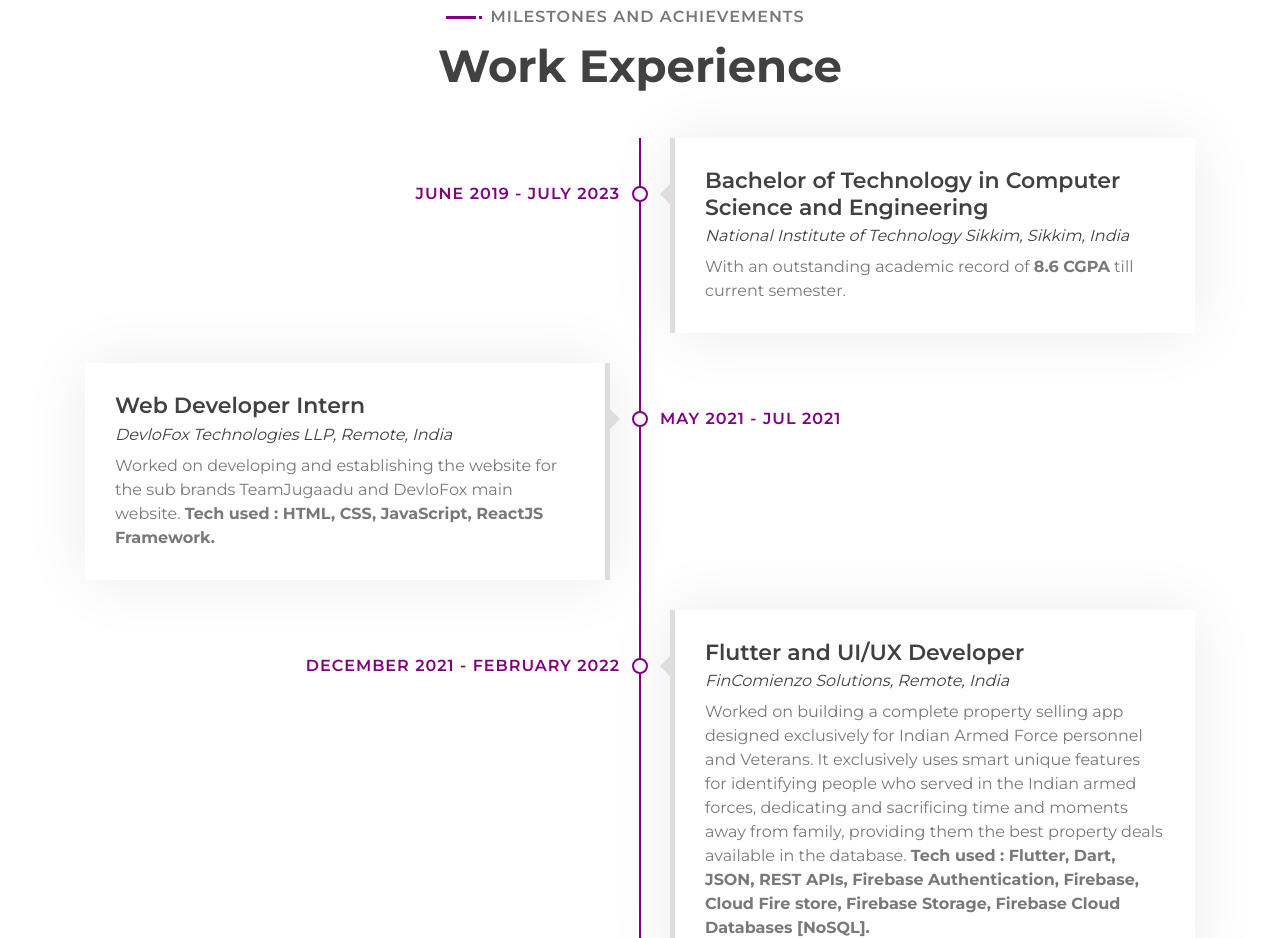
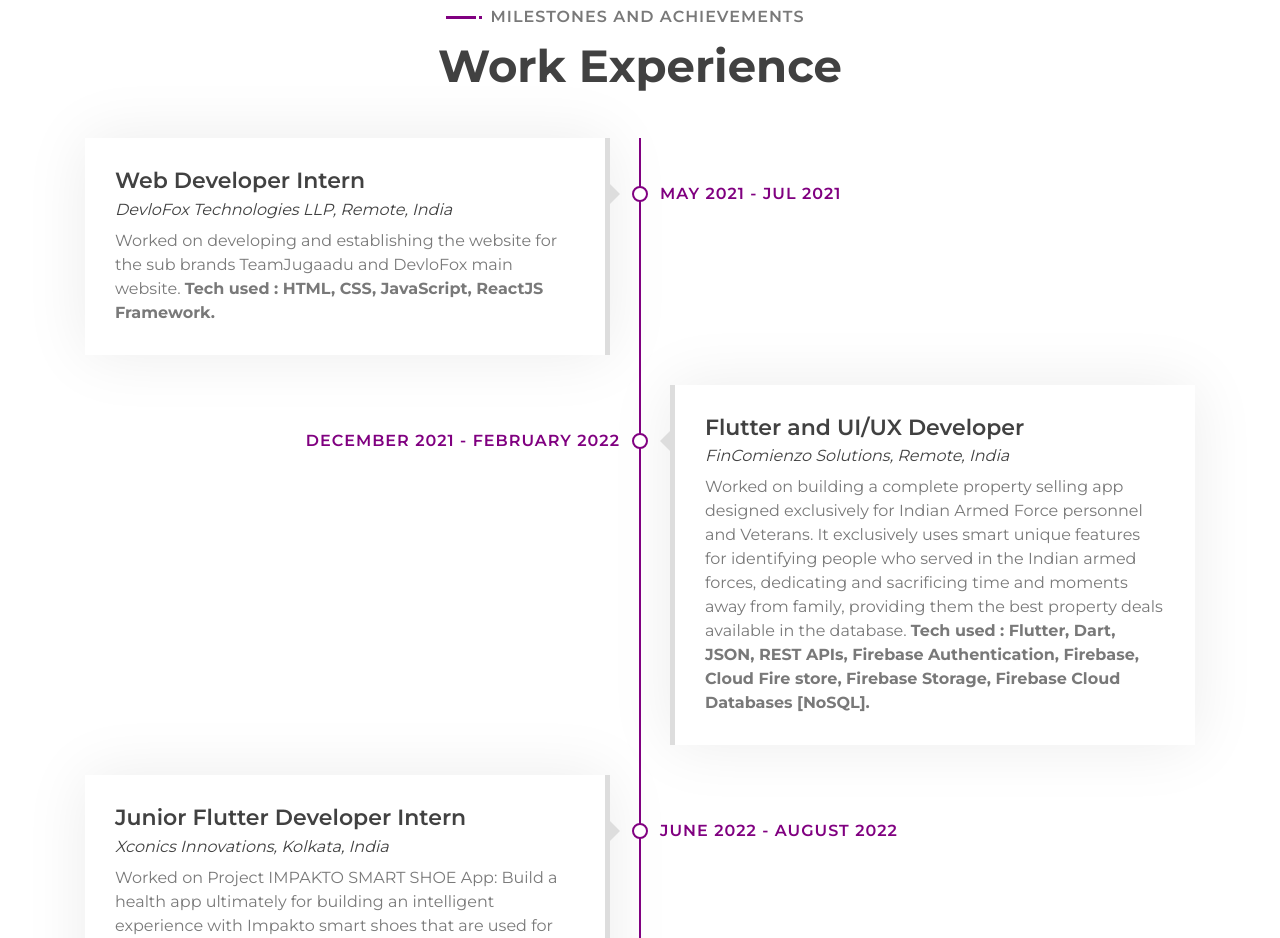
Before and after one commit to frostbyte012/frostbyte012.github.io, a plain HTML site: page index.html in a window 1280 px wide. Shown: the part 1980-2918 px from the top of the page. Drawn offline with nearby package versions, Linux system fonts and the light colour scheme.

Commit message:
fix : Update index.html for Milestone Section.

```diff
--- a/index.html
+++ b/index.html
@@ -244,16 +244,6 @@
                     <h2>Work Experience</h2>
                 </header>
                 <div class="timeline">
-                    <div class="timeline-item right wow slideInRight" data-wow-delay="0.1s">
-                        <div class="timeline-text">
-                            <div class="timeline-date">June 2019 - July 2023</div>
-                            <h2>Bachelor of Technology in Computer Science and Engineering</h2>
-                            <h4>National Institute of Technology Sikkim, Sikkim, India</h4>
-                            <p>
-                                With an outstanding academic record of <b> 8.6 CGPA</b> till current semester.
-                            </p>
-                        </div>
-                    </div>
                     <div class="timeline-item left wow slideInLeft" data-wow-delay="0.1s">
                         <div class="timeline-text">
                             <div class="timeline-date">May 2021 - Jul 2021</div>
```
